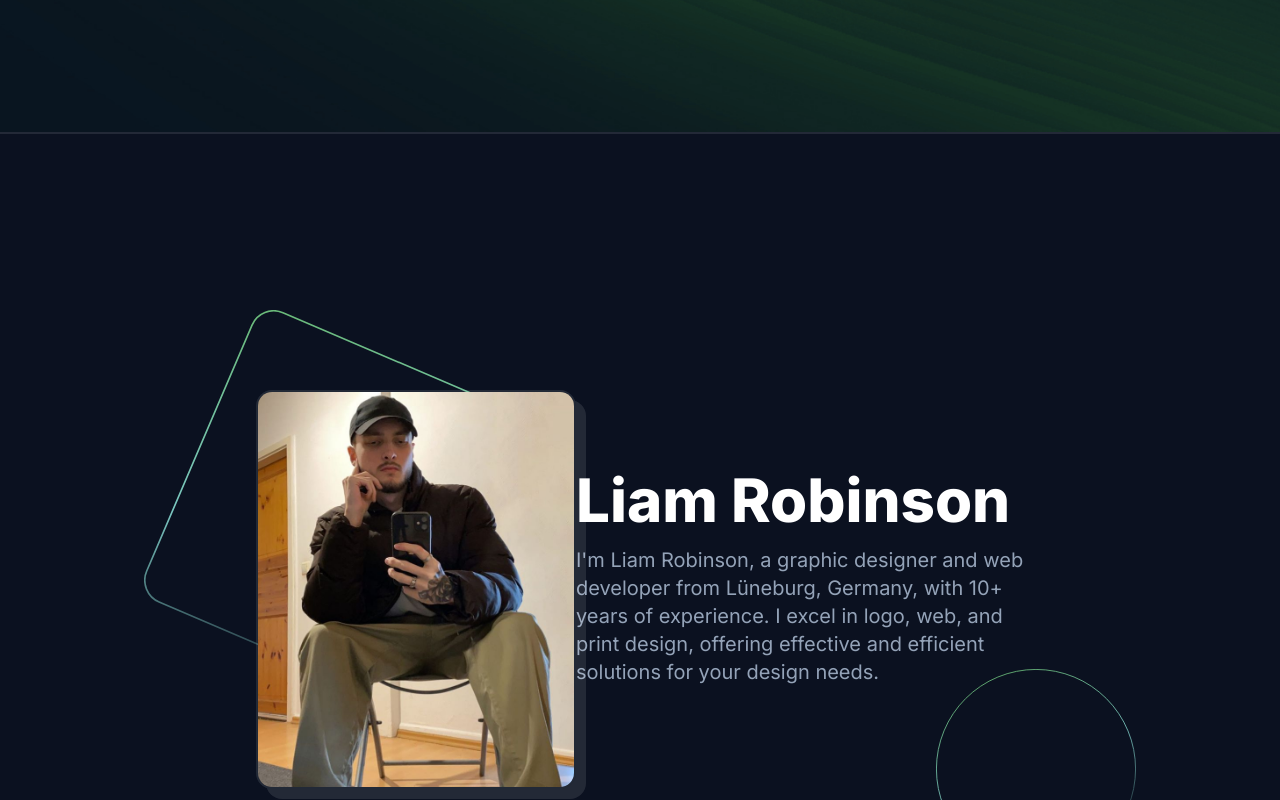
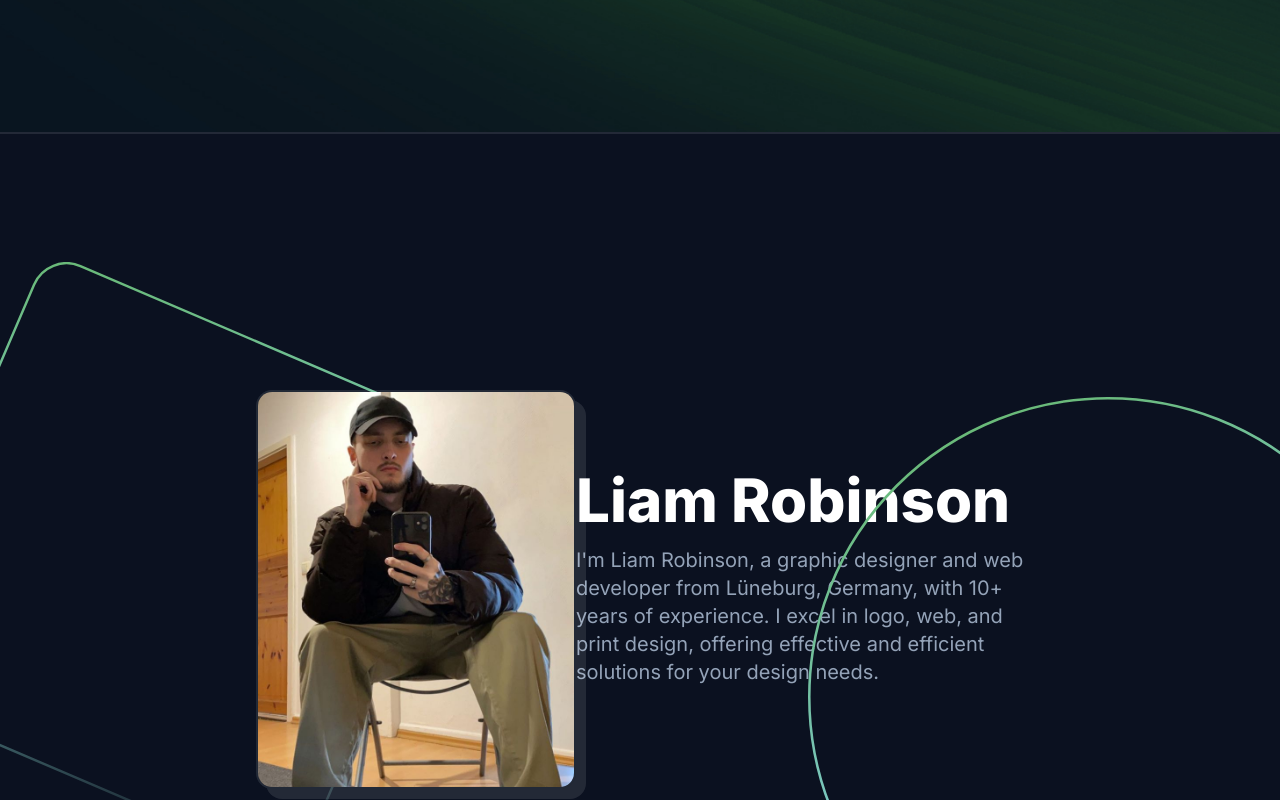
Before and after one commit to MnkyArts/portfolio-website, a Next.js app: page / in a window 1280 px wide. Shown: the part 780-1580 px from the top of the page. Built offline with nearby package versions, Linux system fonts and the light colour scheme.

Commit message:
updated the form sizes and positions

```diff
--- a/src/app/components/About.jsx
+++ b/src/app/components/About.jsx
@@ -27,17 +27,17 @@ const About = () => {
             </div>
             <Image
                 src="/img/rectangle.svg"
-                className="absolute -left-28 -top-20 z-0"
+                className="absolute -left-96 -top-32 z-0 left"
                 alt="gradient rectangle"
-                width={400}
-                height={400}
+                width={600}
+                height={600}
             />
             <Image
                 src="/img/circle.svg"
-                className="absolute -right-28 -bottom-20 z-0"
-                alt="gradient rectangle"
-                width={200}
-                height={200}
+                className="absolute -right-96 -bottom-52 z-0"
+                alt="gradient circle"
+                width={600}
+                height={600}
             />
         </div>
     </section>
--- a/src/app/page.js
+++ b/src/app/page.js
@@ -10,7 +10,7 @@ export default function Home() {
       <div className="bg-[url('/img/bg.jpg')] bg-no-repeat bg-cover mx-auto p-24 lg:p-64 border-b-2 border-b-[#e5e7eb1c]">
         <Hero />
       </div>
-      <div className="mx-auto p-24 lg:p-64 border-b-2 border-b-[#e5e7eb1c]">
+      <div className="mx-auto p-24 lg:p-64 border-b-2 border-b-[#e5e7eb1c] overflow-hidden">
         <About />
       </div>
     </main>
```
